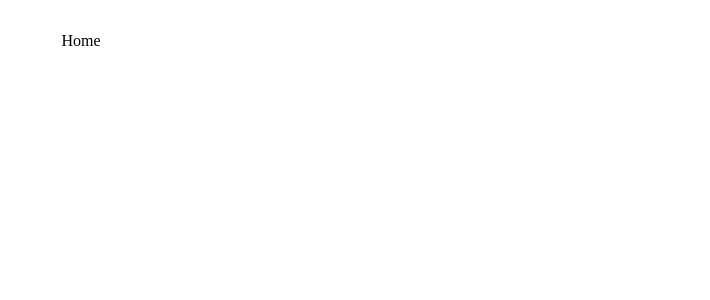
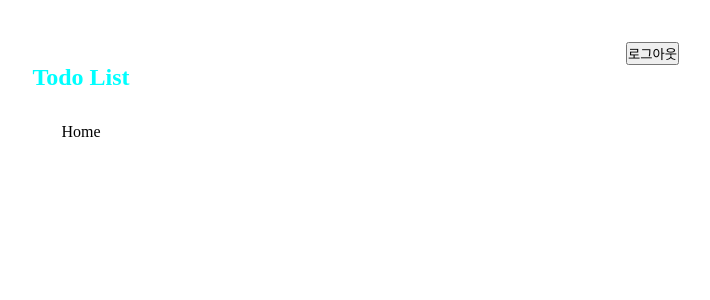
Before and after one commit to muzi55/wanted-pre-onboarding-challenge-fe-27, a React (Vite) app: page / in a window 1280 px wide. Shown: the top 300 px of the page, without its empty margins (559-1269 px from the left). Built offline with nearby package versions, Linux system fonts and the light colour scheme; sample sign-in values are in the browser's storage.

Commit message:
헤더 레이아웃 작성

```diff
--- /dev/null
+++ b/src/layout/Layout.module.css
@@ -0,0 +1,30 @@
+.header {
+  position: relative;
+}
+
+.title {
+  font-size: 1.5rem;
+  font-weight: bold;
+  color: aqua;
+  text-align: center;
+  padding: 2rem 0;
+}
+
+.title a {
+  color: inherit;
+  text-decoration: none;
+}
+
+.title a:hover {
+  filter: brightness(1.3);
+}
+
+.title a:active {
+  filter: brightness(0.9);
+}
+
+.button {
+  position: absolute;
+  top: 10px;
+  right: 10px;
+}
--- /dev/null
+++ b/src/layout/Layout.tsx
@@ -0,0 +1,25 @@
+import React from 'react'
+import { Link, Outlet, useNavigate } from 'react-router-dom'
+import style from './Layout.module.css'
+export default function Layout() {
+  const navigate = useNavigate()
+  const logout = () => {
+    localStorage.removeItem('token')
+    alert('로그아웃 되었습니다.')
+    navigate('/auth')
+  }
+  return (
+    <div>
+      <header className={style.header}>
+        <h1 className={style.title}>
+          <Link to="/">Todo List</Link>
+        </h1>
+
+        <button onClick={logout} className={style.button}>
+          로그아웃
+        </button>
+      </header>
+      <Outlet />
+    </div>
+  )
+}
--- a/src/router/Router.tsx
+++ b/src/router/Router.tsx
@@ -1,19 +1,14 @@
-import React, { useEffect } from 'react'
-import {
-  BrowserRouter,
-  Route,
-  RouterProvider,
-  Routes,
-  useNavigate,
-} from 'react-router-dom'
-import Login from '../pages/Login'
+import { useEffect } from 'react'
+import { Route, Routes, useNavigate } from 'react-router-dom'
+
 import Auth from '../pages/Auth'
 import Home from '../pages/Home'
+import Layout from '../layout/Layout'
 
 function Router() {
   const navigate = useNavigate()
   const token = localStorage.getItem('token')
-  console.log('token', token)
+
   useEffect(() => {
     if (!token || token === 'undefined') {
       alert(`토큰이 없습니다.
@@ -25,7 +20,9 @@ function Router() {
   return (
     <>
       <Routes>
-        <Route path="/" element={<Home />} />
+        <Route element={<Layout />}>
+          <Route path="/" element={<Home />} />
+        </Route>
         <Route path="/auth" element={<Auth />} />
       </Routes>
     </>
```
